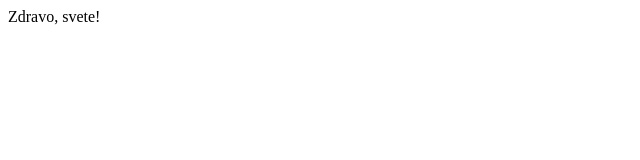
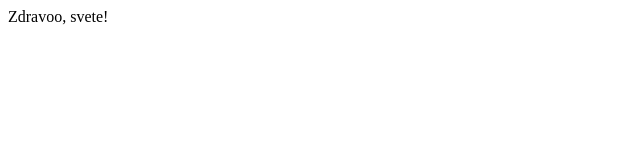
Before and after one commit to jovanaspa/PRIS2022G1, a plain HTML site: page index.html in a window 1280 px wide. Shown: the full height of the page, 0-640 px from the left. Drawn offline with Linux system fonts and the light colour scheme.

Commit message:
modified index

```diff
--- a/index.html
+++ b/index.html
@@ -1,5 +1,5 @@
 <html>
 	<body>
-		Zdravo, svete!
+		Zdravoo, svete!
 	</body>
 </html>
```
